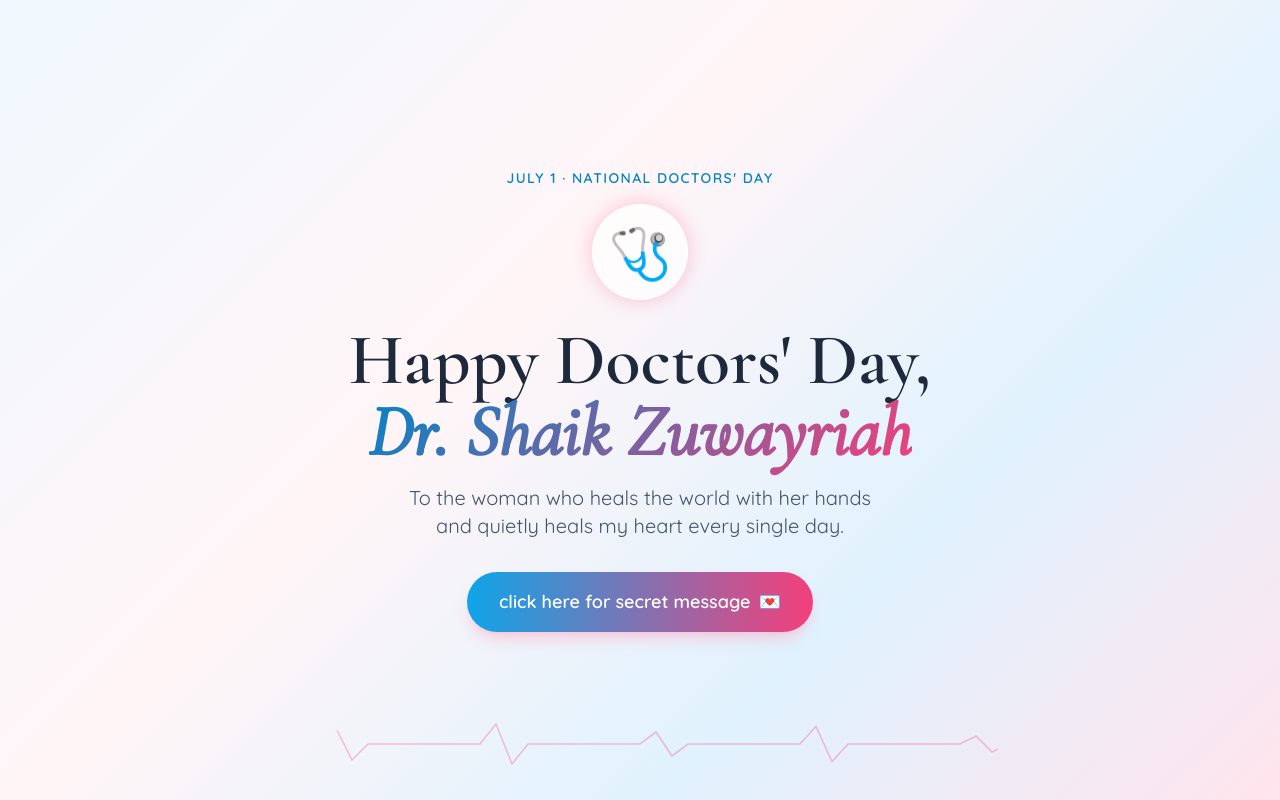
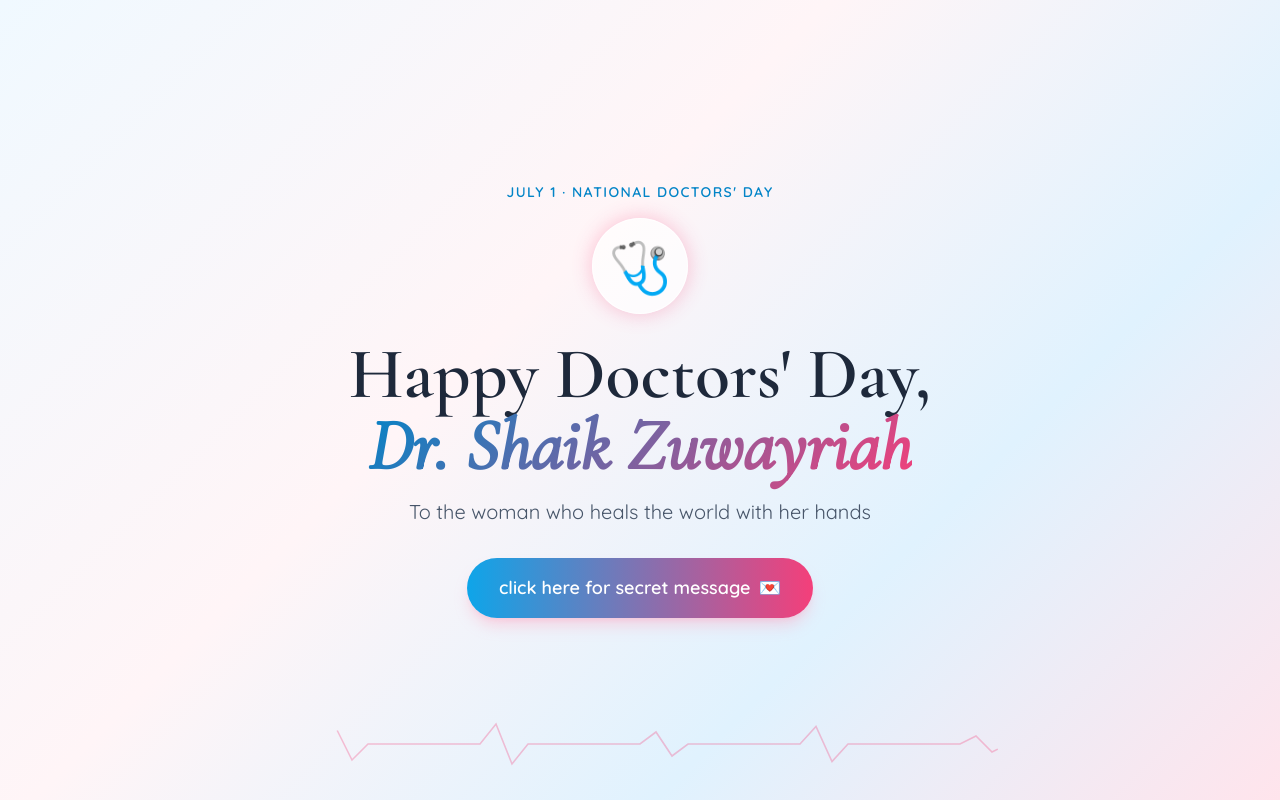
Before and after one commit to hussainjakeer/doc_riah_420, a plain HTML site: page index.html in a window 1280 px wide. Shown: the top 800 px of the page. Drawn offline with nearby package versions, Linux system fonts and the light colour scheme.

Commit message:
Update index.html

```diff
--- a/index.html
+++ b/index.html
@@ -197,7 +197,7 @@
 
       <p class="text-lg sm:text-xl text-slate-600 max-w-xl mx-auto leading-relaxed mb-8 opacity-0 animate-fade-up-delay-2">
         To the woman who heals the world with her hands<br class="hidden sm:block" />
-        and quietly heals my heart every single day.
+       <!-- and quietly heals my heart every single day. -->
       </p>
 
       <button
```
